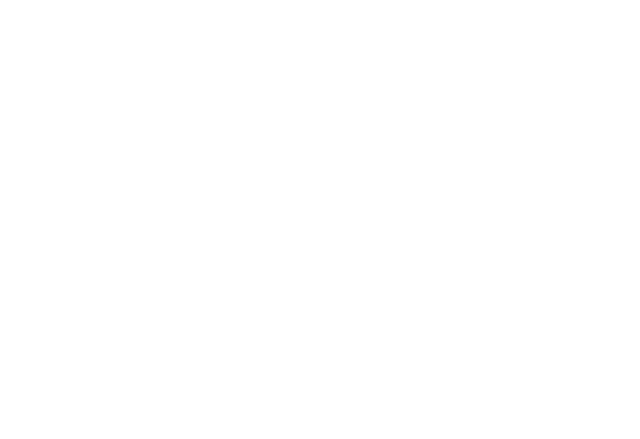
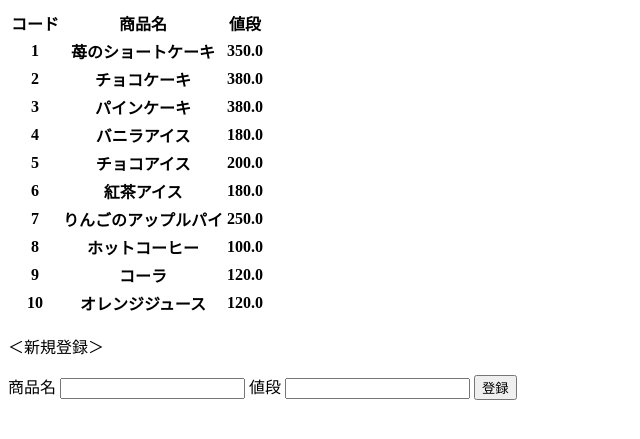
Before and after one commit to dito-dis-cloud/sample-2, a Flask app: page / in a window 1280 px wide. Before the commit the part shown is empty. Shown: the top 439 px of the page, without its empty margins (0-640 px from the left). Run offline with Flask 3, Linux system fonts and the light colour scheme; data comes from the database, SQL or seed files in the repository; lists and menus that the app fills with data are empty.

Commit message:
Add files via upload

```diff
--- a/templates/index.html
+++ b/templates/index.html
@@ -0,0 +1,41 @@
+<!DOCTYPE html>
+<html lang="jp">
+<head>
+    <meta charset="UTF-8">
+    <title>商品一覧ページ</title>
+</head>
+<body>
+    <div>
+        <table>
+            <thead>
+                <tr>
+                    <th>コード</th>
+                    <th>商品名</th>
+                    <th>値段</th>
+                </tr>
+            </thead>
+            <tbody>
+                {% for item in data %}
+                <tr>
+                    <th>{{item[0]}}</th>
+                    <th>{{item[1]}}</th>
+                    <th>{{item[2]}}</th>
+                </tr>
+                {% endfor %}
+            </tbody>
+        </table>
+    </div>
+    <form action='/result'>
+        <p>＜新規登録＞</p>
+        <label>
+            商品名
+            <input type="text" name="name">
+        </label>
+        <label >
+            値段
+            <input type="text" name="price">
+        </label>
+        <button type="submit" formmethod="POST">登録</button>
+    </form>
+</body>
+</html>
```
Also changed, not shown: templates/__init__.py (added).
